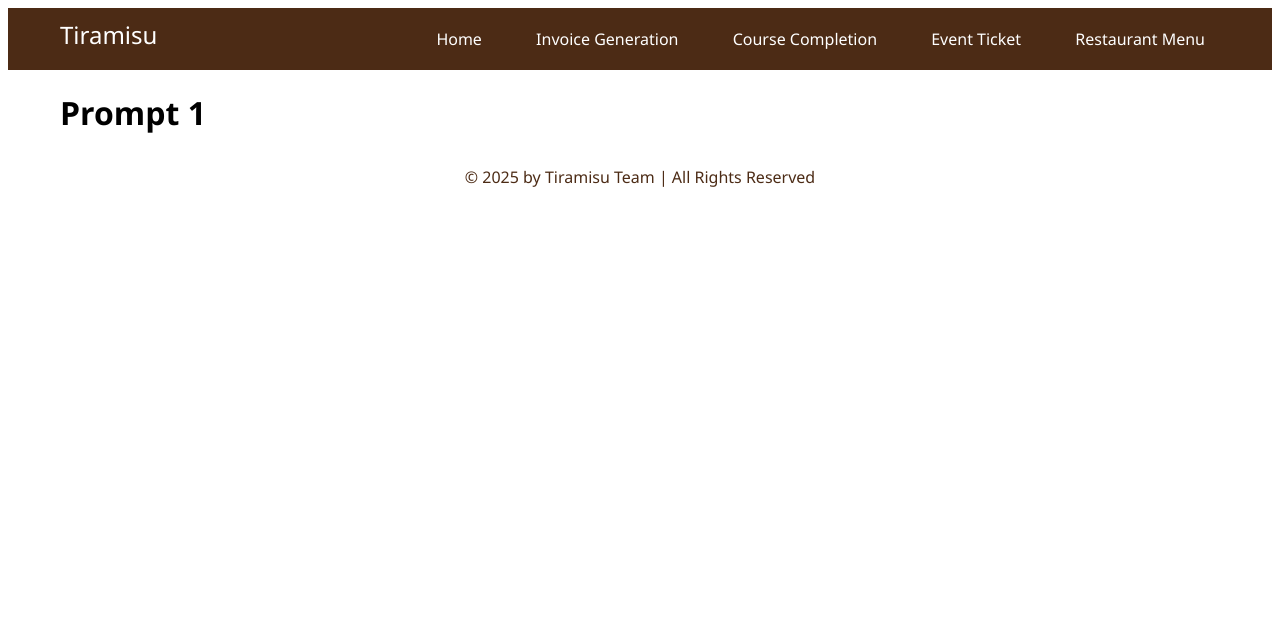
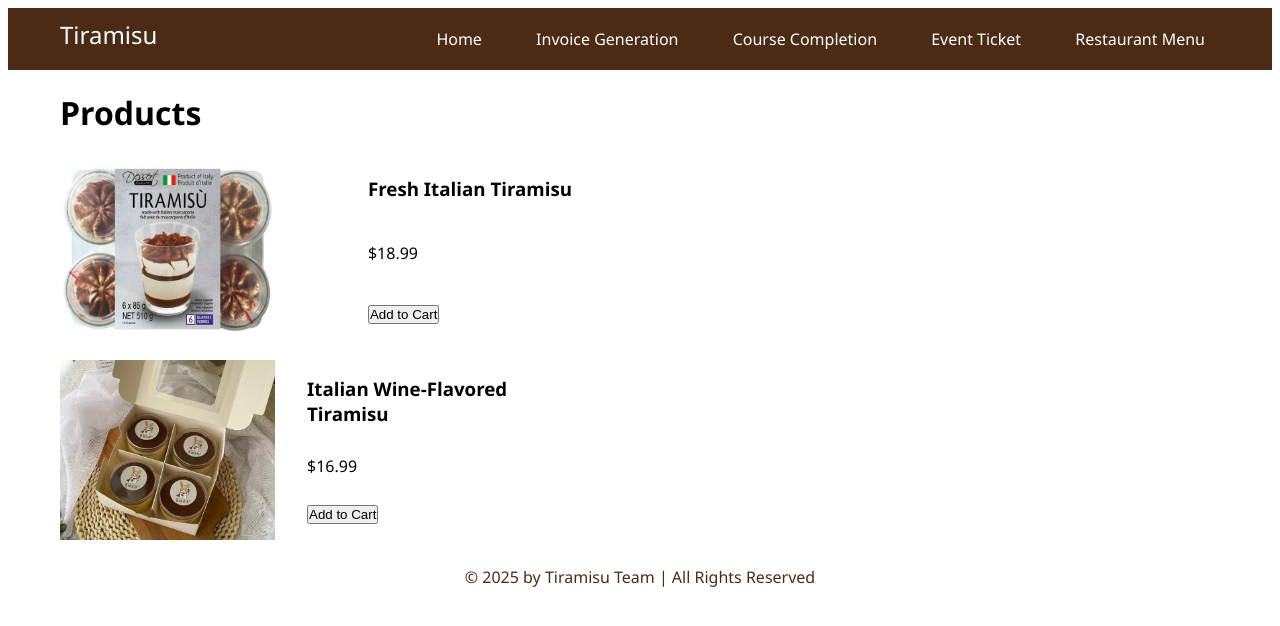
Before and after one commit to fralcala/Tiramisu, a website: page views/prompt1/index.html in a window 1280 px wide. Drawn offline with Linux system fonts and the light colour scheme; files that its build step writes are made by us from their sources; files whose address does not match are found by name.

Commit message:
Added 2 Products
Added 2 products to be added soon. Still need to work on functionality though.

```diff
--- a/views/css/global.css
+++ /dev/null
@@ -1,27 +0,0 @@
-* {
-  margin: 0;
-  padding: 0;
-  box-sizing: border-box;
-}
-html,
-body {
-  height: 100%;
-}
-h1,
-h2,
-h3,
-h4,
-h5,
-h6,
-p {
-  margin-bottom: 16px;
-}
-
-/* Variables */
-
-:root {
-  --white-color: #fff;
-  --bone-color: #decab2;
-  --copper-color: #ac7035;
-  --derby-color: #4c2b15;
-}
--- a/views/css/styles.css
+++ b/views/css/styles.css
@@ -1,13 +1,11 @@
-
-*{
+* {
   padding: 0;
   box-sizing: border-box;
 }
 
 html,
-body{
+body {
   height: 100%;
-
 }
 
 h1,
@@ -16,13 +14,13 @@ h3,
 h4,
 h5,
 h6,
-p{
+p {
   margin-bottom: 16px;
 }
 
 body {
   background-color: #fff;
-    font-family:'Segoe UI', Tahoma, Geneva, Verdana, sans-serif;
+  font-family: "Segoe UI", Tahoma, Geneva, Verdana, sans-serif;
 }
 
 /* Style for container div */
@@ -35,7 +33,7 @@ body {
 
 /* Nav style */
 header {
-    background-color: #4c2B15;
+  background-color: #4c2b15;
   color: #fff;
   padding: 10px 0;
   max-height: 90px;
@@ -70,21 +68,57 @@ nav {
 }
 
 .nav-links li a:hover {
-    background-color: #AC7035;
+  background-color: #ac7035;
+}
+
+/* Prompt 1 */
+
+.product {
+  max-width: 40vw;
+
+  height: 200px;
+
+  display: flex;
+  align-items: center;
+  justify-content: space-between;
+}
+
+.product img {
+  height: 180px;
+  width: 215px;
+  /* margin-right: 2em; */
+}
+
+.productDesc {
+  min-height: 180px;
+  max-height: 180px;
+  margin-left: 2em;
+  display: flex;
+  align-items: flex-start;
+  justify-content: space-between;
+  flex-direction: column;
+
+  padding: 1em 0;
+}
+
+.productDesc h3 {
+  margin: 0 !important;
+}
+.productDesc p {
+  margin: 0 !important;
 }
 
 /* Footer css */
-footer{
+footer {
   position: relative;
   left: 0;
   bottom: 0;
   width: 100%;
-   color: #4c2B15;
+  color: #4c2b15;
   text-align: center;
   margin-bottom: 40px;
 }
-footer p{
-    color: #4c2B15;
+footer p {
+  color: #4c2b15;
   margin-bottom: 40px;
-
 }
--- a/views/prompt1/index.html
+++ b/views/prompt1/index.html
@@ -6,6 +6,7 @@
     <meta name="viewport" content="width=device-width, initial-scale=1.0" />
     <title>Tiramisu</title>
     <link rel="stylesheet" href="css/styles.css" />
+    <link rel="stylesheet" href="./prompt1.css" />
   </head>
 
   <body>
@@ -14,7 +15,7 @@
         <div id="logo">Tiramisu</div>
         <nav>
           <ul class="nav-links">
-                    <li><a href="/">  Home </a></li>
+            <li><a href="/"> Home </a></li>
             <li><a href="/prompt1">Invoice Generation</a></li>
             <li><a href="/prompt2">Course Completion</a></li>
             <li><a href="/prompt3">Event Ticket </a></li>
@@ -24,16 +25,34 @@
       </div>
     </header>
     <div class="container">
-      <h1>Prompt 1</h1>
+      <h1>Products</h1>
 
-
+      <div class="product">
+        <img
+          src="../assets/TirProd1.jpg"
+          alt="Fresh Italian Tiramisu - 6 * 85g glasses"
+        />
+        <div class="productDesc">
+          <h3>Fresh Italian Tiramisu</h3>
+          <p>$18.99</p>
+          <button>Add to Cart</button>
+        </div>
+      </div>
+      <div class="product">
+        <img
+          src="../assets/TirProd2.jpg"
+          alt="Italian Wine-Flavored Tiramisu"
+        />
+        <div class="productDesc">
+          <h3>Italian Wine-Flavored Tiramisu</h3>
+          <p>$16.99</p>
+          <button>Add to Cart</button>
+        </div>
+      </div>
     </div>
 
-
     <script type="module" src="js/app.js"></script>
-
   </body>
 
-  <footer><p> © 2025 by Tiramisu Team | All Rights Reserved</p></footer>
-
+  <footer><p>© 2025 by Tiramisu Team | All Rights Reserved</p></footer>
 </html>
```
Also changed, not shown: views/assets/TirProd1.jpg (added), views/assets/TirProd2.jpg (added). Lines whose indentation alone changed are shown as unchanged.
